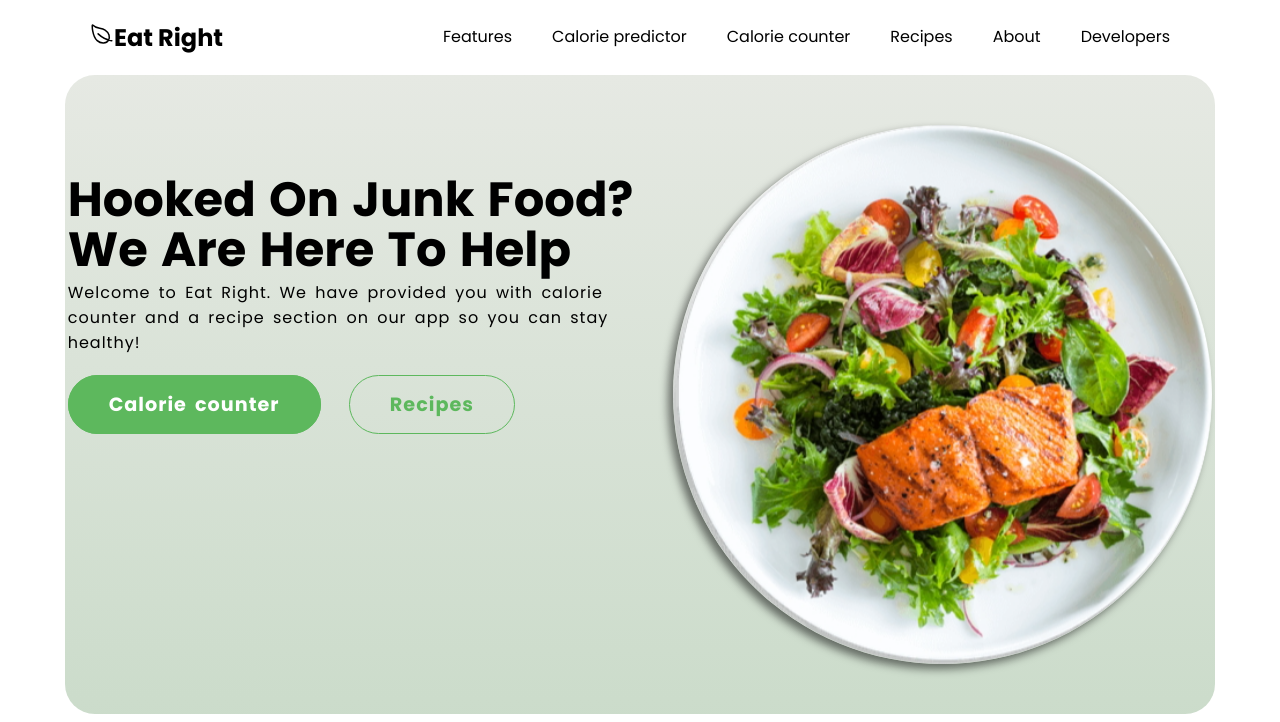
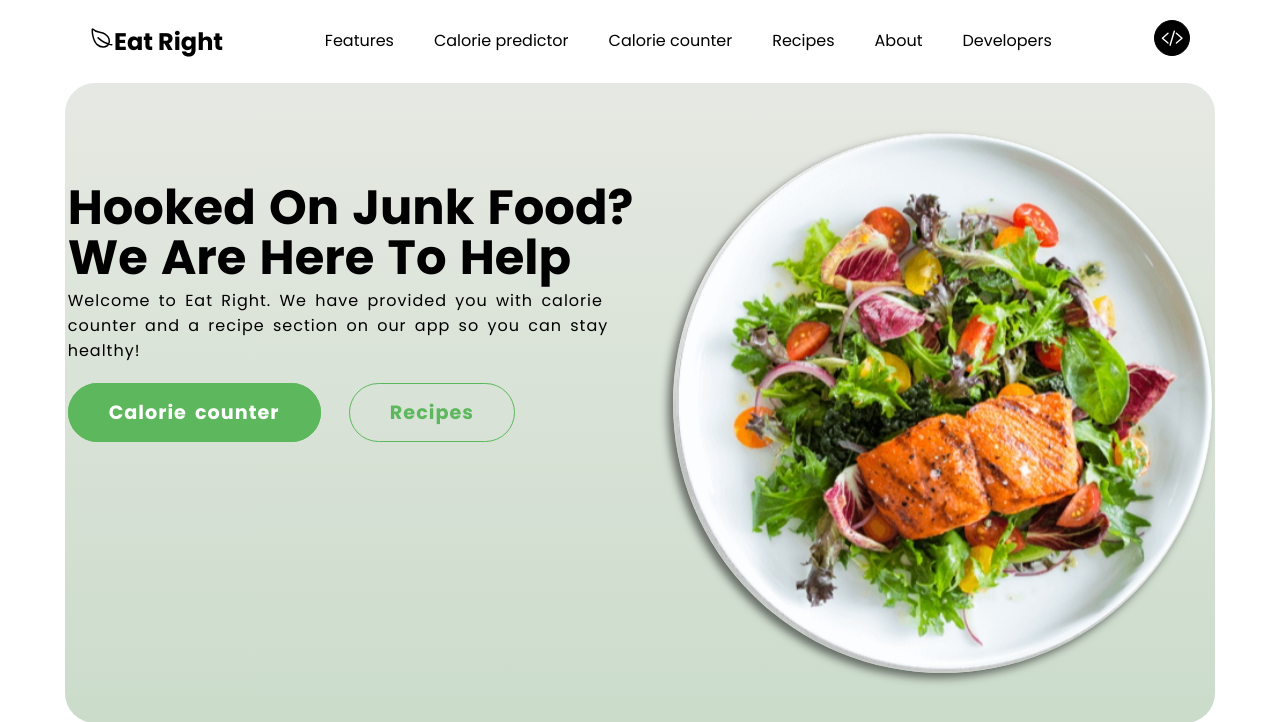
Before and after one commit to tcrz/Eat_Right, a Flask app: page / in a window 1280 px wide. Shown: the top 722 px of the page. Run offline with Flask 2, Linux system fonts and the light colour scheme; data comes from the database, SQL or seed files in the repository; some libraries are stand-ins or nearby versions.

Commit message:
link to github

```diff
--- a/web_dynamic/templates/eatright.html
+++ b/web_dynamic/templates/eatright.html
@@ -33,11 +33,11 @@
         <li><a href="#about">About</a></li>
         <li><a href="#developers">Developers</a></li>
       </ul>
-      <!-- <div class="menu-icons">
+      <div class="menu-icons">
         <a href="https://github.com/tcrz/Eat_Right" target="_blank">
           <ion-icon name="code-slash-outline"></ion-icon>
         </a>
-      </div> -->
+      </div>
     </nav>
     <div class="landing">
       <div class="hero-text-box">
```
